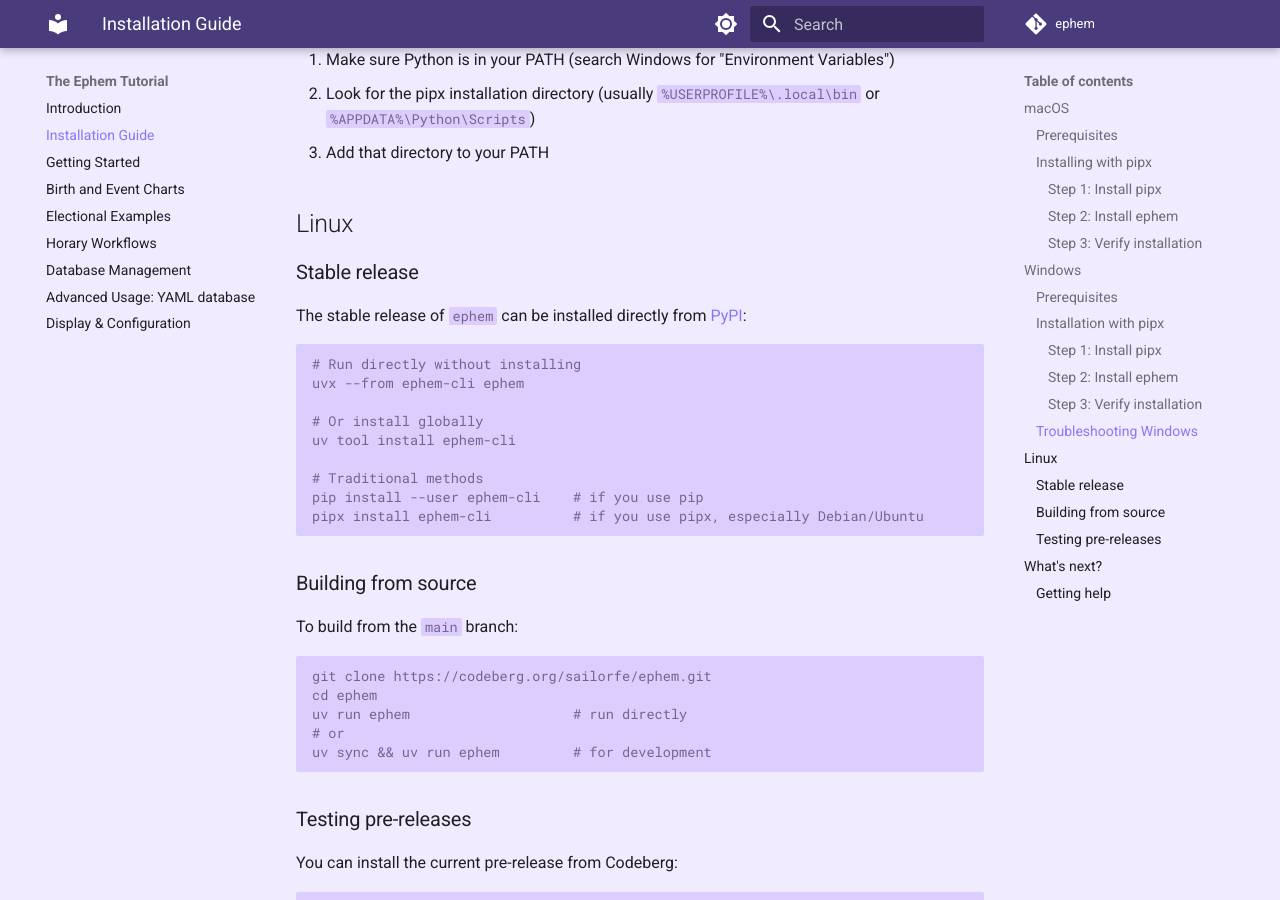
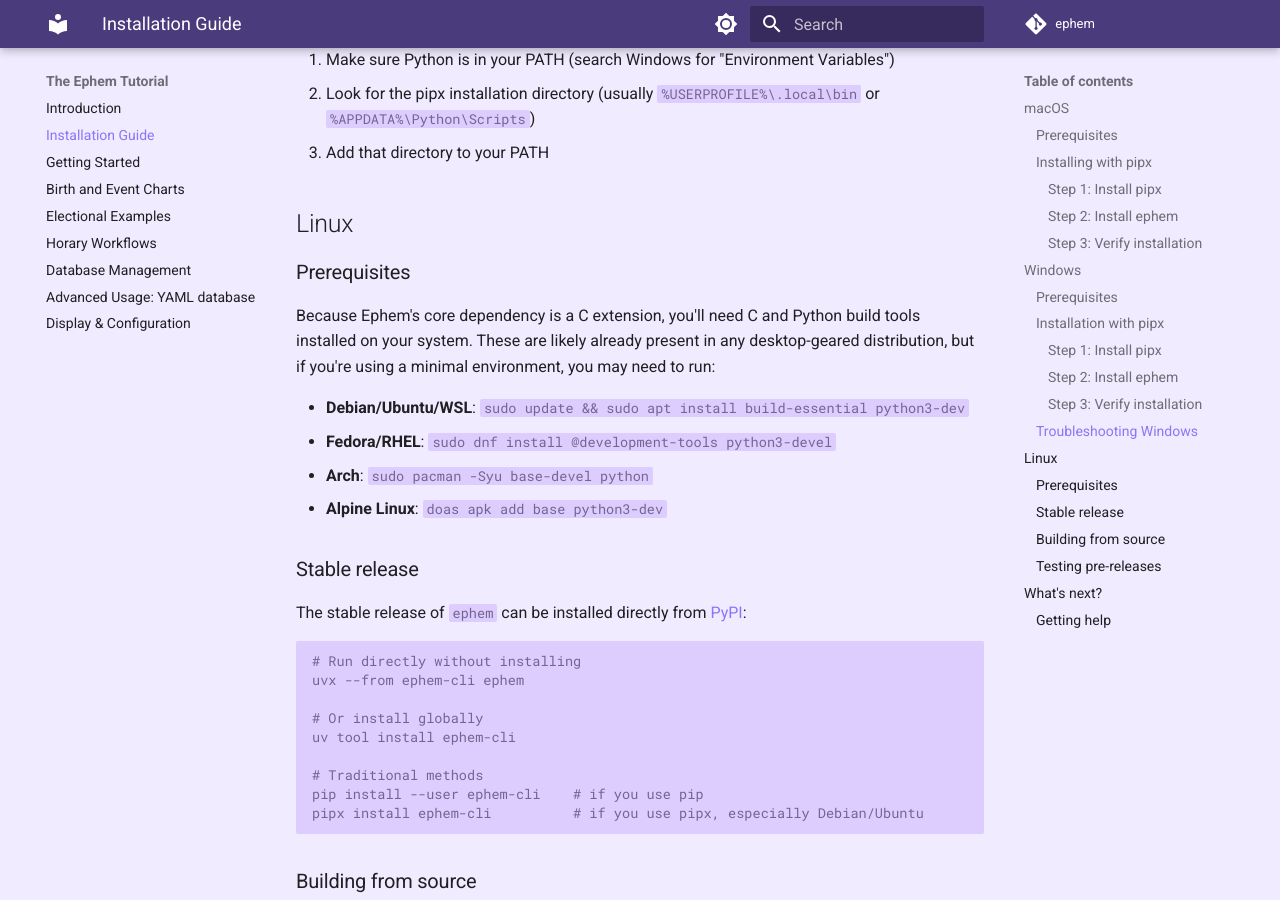
Before and after one commit to sailorfe/ephem, an MkDocs documentation site: the page built from docs/00-installation.md, in a window 1280 px wide and 900 px high, scrolled down 2232 px. Built offline with MkDocs 1.6.1 and Material for MkDocs 9.7.7, drawn with Linux system fonts in a browser that asks for light colours.

Commit message:
docs: add build dependencies

```diff
--- a/docs/00-installation.md
+++ b/docs/00-installation.md
@@ -109,6 +109,15 @@
 <a name="linux"></a>
 ## Linux
 
+### Prerequisites
+
+Because Ephem's core dependency is a C extension, you'll need C and Python build tools installed on your system. These are likely already present in any desktop-geared distribution, but if you're using a minimal environment, you may need to run:
+
+- **Debian/Ubuntu/WSL**: `sudo update && sudo apt install build-essential python3-dev`
+- **Fedora/RHEL**: `sudo dnf install @development-tools python3-devel`
+- **Arch**: `sudo pacman -Syu base-devel python`
+- **Alpine Linux**: `doas apk add base python3-dev`
+
 ### Stable release
 
 The stable release of `ephem` can be installed directly from [PyPI](https://pypi.org/project/ephem-cli):
```
Also changed, not shown: README.md (+4 -4 lines).
